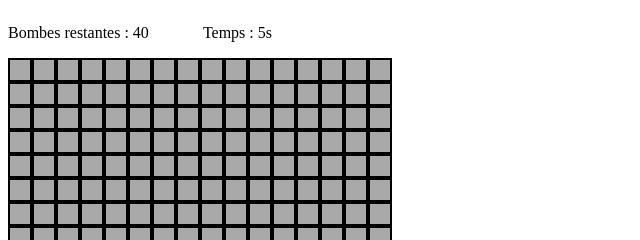
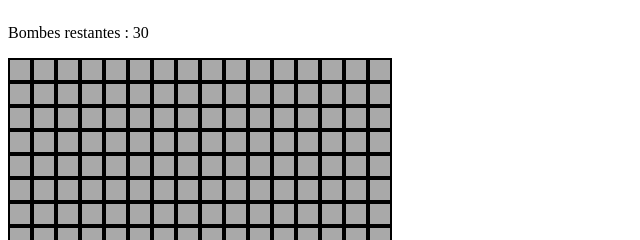
Before and after one commit to KyllianV/demineur, a plain HTML site: page index.html in a window 1280 px wide. Shown: the top 240 px of the page, 0-640 px from the left. Drawn offline with Linux system fonts and the light colour scheme.

Commit message:
bug timer

```diff
--- a/index.html
+++ b/index.html
@@ -14,7 +14,7 @@
         <div>
             <div>
                 <p>Bombes restantes : {{ bombesRestantes }}</p>
-                <timer></timer>
+                <!--<timer></timer>-->
             </div>
             <div class="map" :style="widthMap">
                 <square v-for="square in map" :infos="square"></square>
--- a/main.js
+++ b/main.js
@@ -1,5 +1,5 @@
 const TAILLE = 16;
-const NB_BOMBES = 40;
+const NB_BOMBES = 30;
 
 function genererMap() {
     var tableau = [];
```
